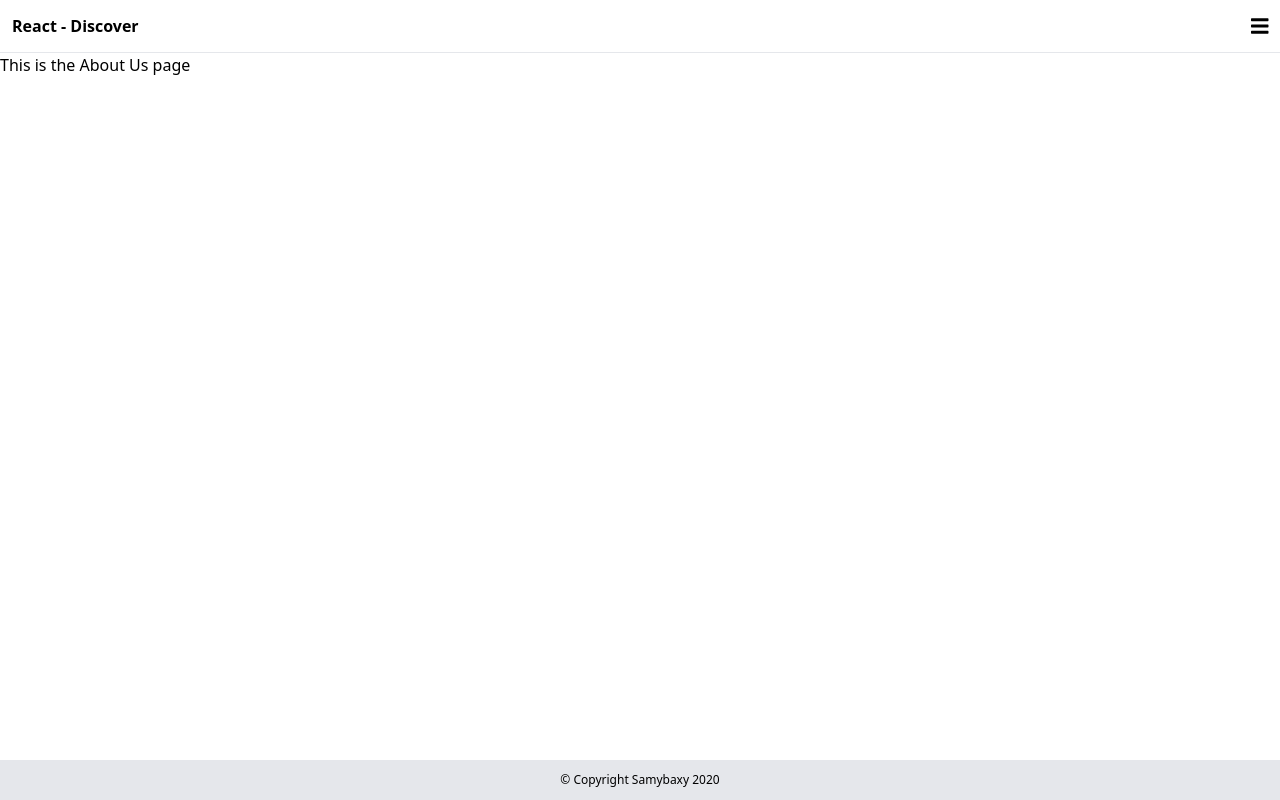
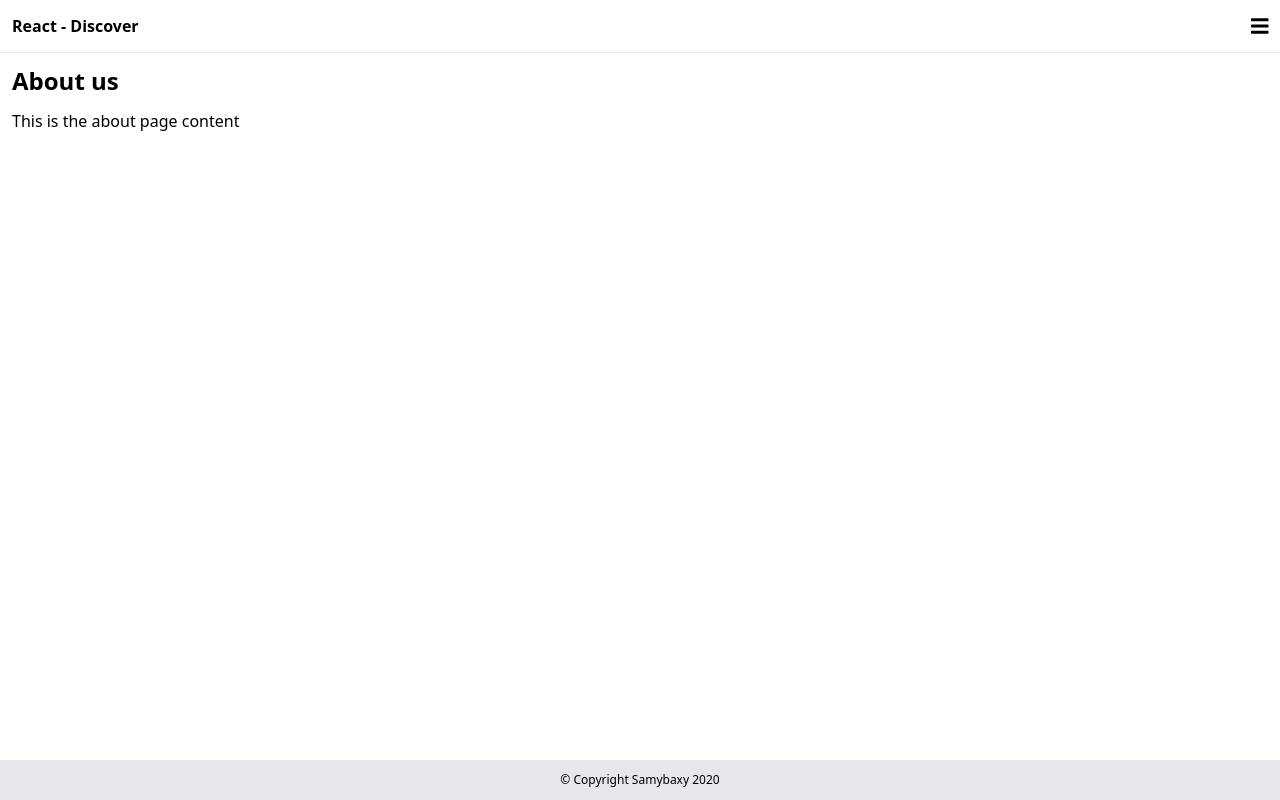
Before and after one commit to samybaxy/react-discovery, a React (Create React App) app: page /about in a window 1280 px wide. Built offline with nearby package versions, Linux system fonts and the light colour scheme.

Commit message:
Content views

```diff
--- a/src/App.js
+++ b/src/App.js
@@ -1,24 +1,30 @@
-import Header from './Components/Header';
-import Footer from './Components/Footer';
+
 import {
 	BrowserRouter as Router,
 	Switch,
 	Route
 } from 'react-router-dom';
+import Header from './Components/Header';
+import Footer from './Components/Footer';
+import Home from './Views/Home';
+import About from './Views/About';
 
 function App() {
   return (
     <Router>
 		<Header />
 
-		<Switch>
+		<div className="p-3">
+			<Switch>
 			<Route exact path="/">
-				This is the homepage
+				<Home />
 			</Route>
+
 			<Route path="/about">
-				This is the About Us page
+				<About />
 			</Route>
-		</Switch>
+			</Switch>
+		</div>
 
 		<Footer />
     </Router>
--- /dev/null
+++ b/src/Views/About.js
@@ -0,0 +1,11 @@
+
+function About() {
+    return (
+        <div>
+            <h1 className="font-bold text-2xl mb-3">About us</h1>
+            <p>This is the about page content</p>
+        </div>
+    )
+}
+
+export default About;
--- /dev/null
+++ b/src/Views/Home.js
@@ -0,0 +1,11 @@
+
+function Home() {
+    return (
+        <div>
+            <h1 className="font-bold text-2xl">Home</h1>
+            <p>This is the home page content</p>
+        </div>
+    )
+}
+
+export default Home;
```
Also changed, not shown: 1 other file (tests, documents, lock files or other folders).
